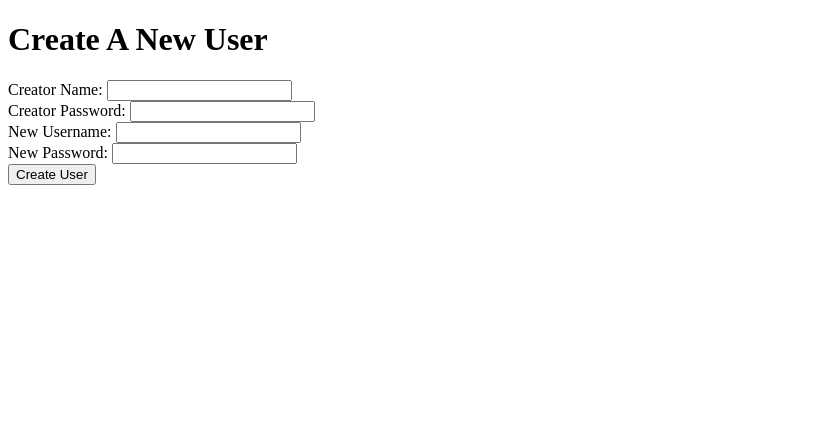
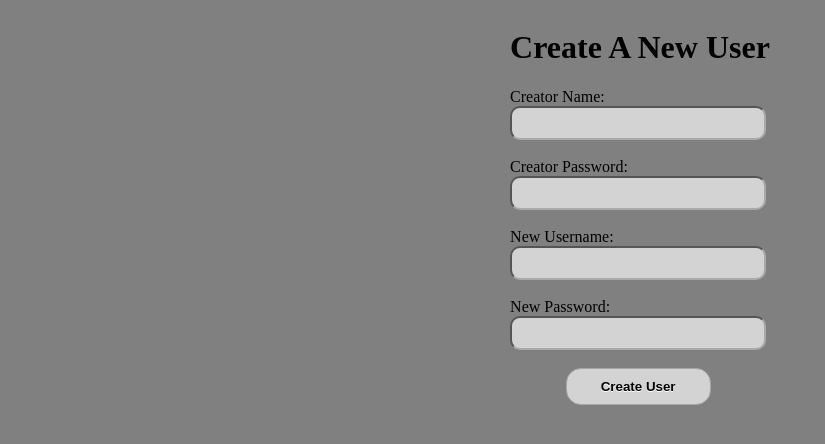
Before and after one commit to malachitedevops/hackathon_rootkiskacsa_auth, a website: page view/index.html in a window 1280 px wide. Shown: the whole page, without its empty margins (0-825 px from the left). Drawn offline with Linux system fonts and the light colour scheme.

Commit message:
feat(stylesheet.css): styling

```diff
--- a/view/index.html
+++ b/view/index.html
@@ -5,6 +5,7 @@
     <meta name="viewport" content="width=device-width, initial-scale=1.0">
     <meta http-equiv="X-UA-Compatible" content="ie=edge">
     <title>User Creator</title>
+		<link rel="stylesheet" type="text/css" href="stylesheet.css" media="screen" />
 </head>
 <body>
     <h1>Create A New User</h1>
--- /dev/null
+++ b/view/stylesheet.css
@@ -0,0 +1,55 @@
+div {
+	width : 20vw;
+	display: flex;
+	flex-direction: column;
+	justify-content: space-between;
+}
+
+body {
+	align-
+	display: flex;
+	flex-direction: column;
+	justify-content: center;
+
+}
+
+html {
+	display: flex;
+	flex-direction: column;
+	justify-content: center;
+	align-items: center;
+	background-color: grey;
+}
+
+nav {
+	display: flex;
+	justify-content: space-between;
+}
+
+input {
+	background-color: lightgrey;
+	border-radius: 10px;
+	height: 20px;
+	padding: 5px;
+	border-color: darkgrey;
+}
+
+button {
+		color: black;
+		background: lightgrey;
+		border-radius: 15px;
+		padding: 10px 20px;
+		display: block;
+		font-family: arial;
+		font-weight: bold;
+		text-decoration: none;
+		text-shadow:0px 1px 0px #fff;
+		border:1px solid #a7a7a7;
+		width: 145px;
+		margin:0px auto;
+		-webkit-transition:box-shadow 0.5s;
+	}
+	button i{
+		float: right;
+		margin-top: 2px;
+	}
```
